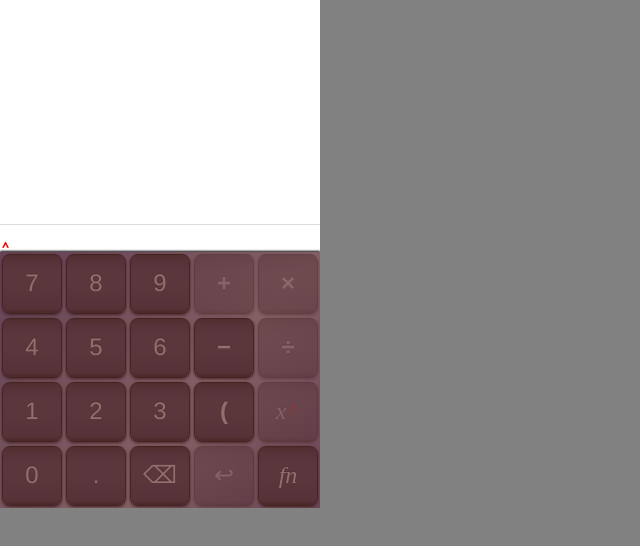
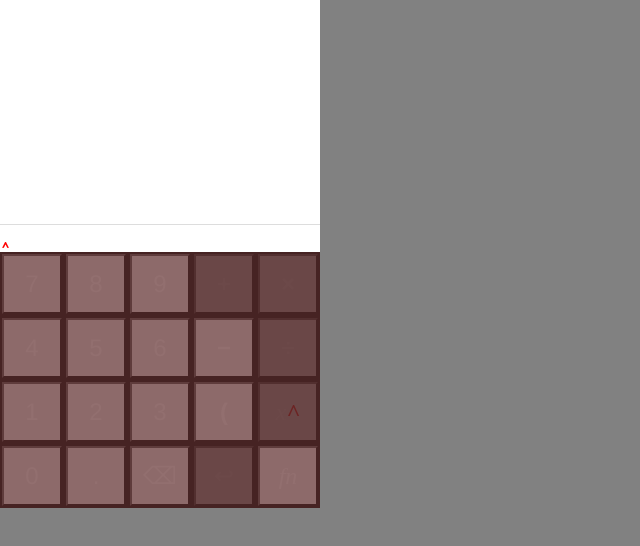
Before and after one commit to mayoff/calc, a plain HTML site: page dev/calc/index.html in a window 1280 px wide. Shown: the whole page, without its empty margins (0-640 px from the left). Drawn offline with Linux system fonts and the light colour scheme.

Commit message:
stripped-down buttons for performance testing

```diff
--- a/dev/calc/style.css
+++ b/dev/calc/style.css
@@ -21,9 +21,9 @@ BODY {
 	margin: 0px;
 	width: 320px;
 	height: 256px;
-	background: -webkit-gradient(linear, left top, right bottom, from(#66a), color-stop(.6, #ccd), to(#77a));
+//	background: -webkit-gradient(linear, left top, right bottom, from(#66a), color-stop(.6, #ccd), to(#77a));
 	-webkit-user-select: none;
-	-webkit-box-shadow: 0px -1px 2px black;
+//	-webkit-box-shadow: 0px -1px 2px black;
 }
 
 #controlsMask {
@@ -56,19 +56,19 @@ BODY {
 	right: 0;
 	bottom: 0;
 	margin: 2px;
-	-webkit-border-radius: 8px;
 
 	font-family: Helvetica;
 	font-size: 24px;
 	text-align: center;
 
-	border: 1px solid black;
+//	border: 1px solid black;
+//	-webkit-border-radius: 8px;
 	-webkit-appearance: none;
-	background: -webkit-gradient(linear, left top, left bottom,
-		from(#222), color-stop(.08, #334), color-stop(.3, #445), color-stop(.5, #445), color-stop(.92, #334), to(#111));
+//	background: -webkit-gradient(linear, left top, left bottom,
+//		from(#222), color-stop(.08, #334), color-stop(.3, #445), color-stop(.5, #445), color-stop(.92, #334), to(#111));
 	color: #fff;
-	-webkit-box-shadow: 0 1px 3px black;
-	text-shadow: 0 -1px 1px #222;
+//	-webkit-box-shadow: 0 1px 3px black;
+//	text-shadow: 0 -1px 1px #222;
 }
 
 .buttonLabel {
```
